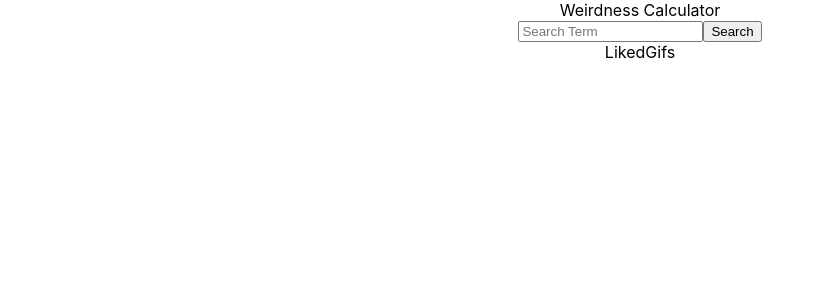
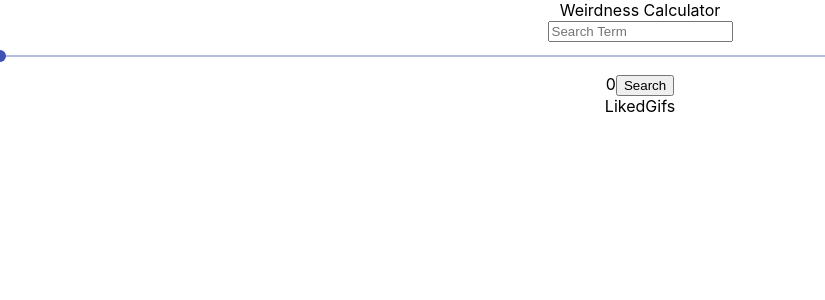
Before and after one commit to matthops/weirdness-calculator, a React (Create React App) app: page / in a window 1280 px wide. Shown: the top 300 px of the page, without its empty margins (0-825 px from the left). Built offline with nearby package versions, Linux system fonts and the light colour scheme.

Commit message:
added weirdness slider and included in search params

```diff
--- a/package.json
+++ b/package.json
@@ -3,6 +3,7 @@
   "version": "0.1.0",
   "private": true,
   "dependencies": {
+    "@material-ui/core": "^4.7.0",
     "axios": "^0.19.0",
     "react": "^16.12.0",
     "react-dom": "^16.12.0",
--- a/src/components/Search.js
+++ b/src/components/Search.js
@@ -1,16 +1,18 @@
 import React, { useState } from 'react';
 import SearchResult from './SearchResult';
 import axios from 'axios';
+import Slider from '@material-ui/core/Slider';
 
 export default function Search() {
   const [inputVal, setInputVal] = useState('');
   const [giphyResults, setGiphyResults] = useState(null);
+  const [weirdness, setWeirdness] = useState(0);
 
-  // function to retrieve search results from the Giphy API Translate endpoint. This will return a single data object.
+  // function to retrieve search results from the Giphy API Translate endpoint, with weirdness param included. This will return a single data object.
   const handleSearch = () => {
     axios
       .get(
-        `https://api.giphy.com/v1/gifs/translate?api_key=mE4m0eTkyT9EpOLroGJG2idYH7QUTPpp&s=${inputVal}`
+        `https://api.giphy.com/v1/gifs/translate?api_key=mE4m0eTkyT9EpOLroGJG2idYH7QUTPpp&weirdness=${weirdness}&s=${inputVal}`
       )
       .then(e => setGiphyResults(e.data.data));
   };
@@ -22,6 +24,15 @@ export default function Search() {
         value={inputVal}
         onChange={e => setInputVal(e.target.value)}
       />
+      <Slider
+        value={weirdness}
+        onChange={(event, newValue) => setWeirdness(newValue)}
+        min={0}
+        max={10}
+        step={1}
+        aria-labelledby="continuous-slider"
+      />
+      {weirdness}
       <button onClick={handleSearch}> Search</button>
       <div>
         <SearchResult
```
Also changed, not shown: 1 other file (tests, documents, lock files or other folders).
